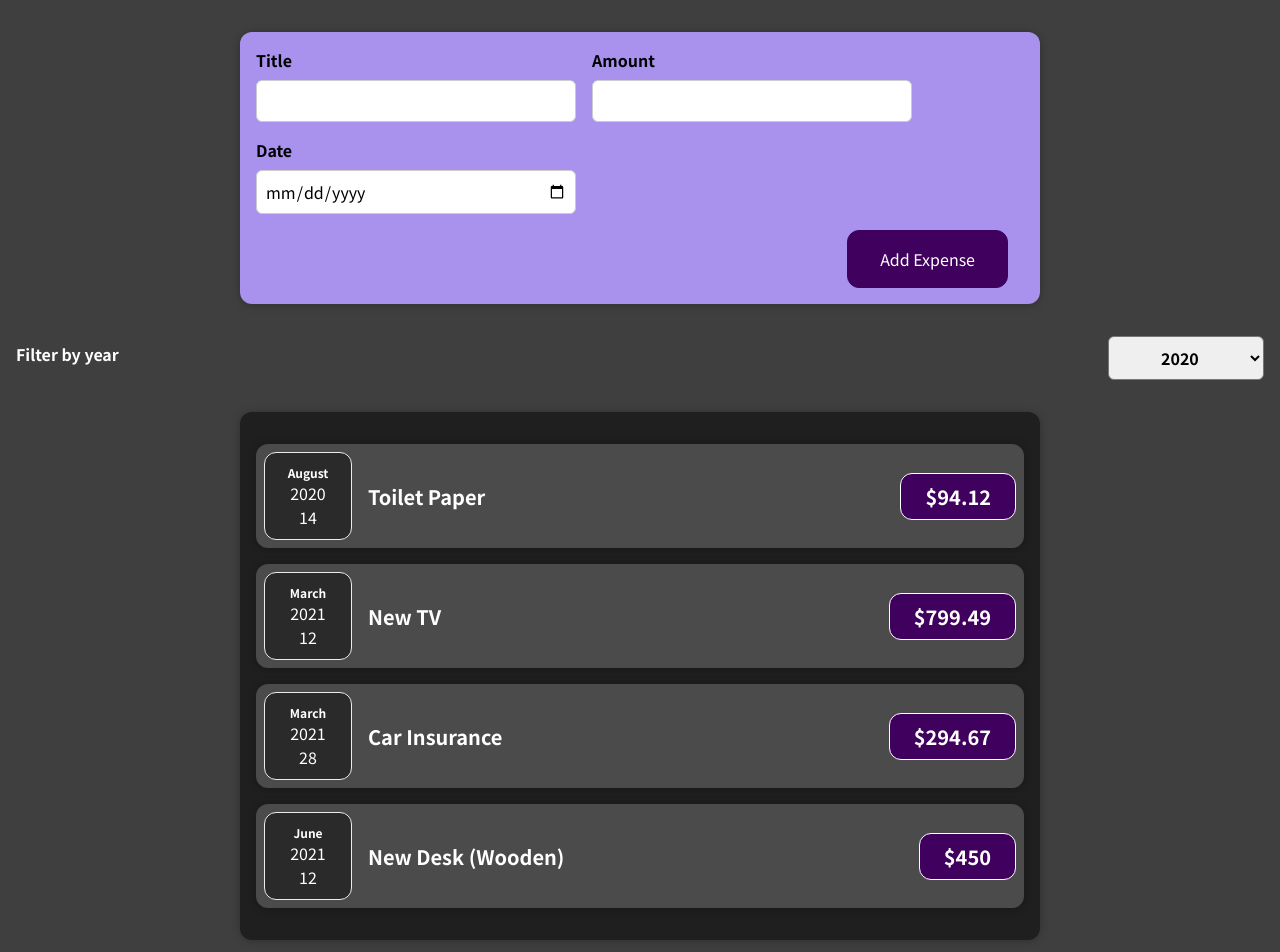
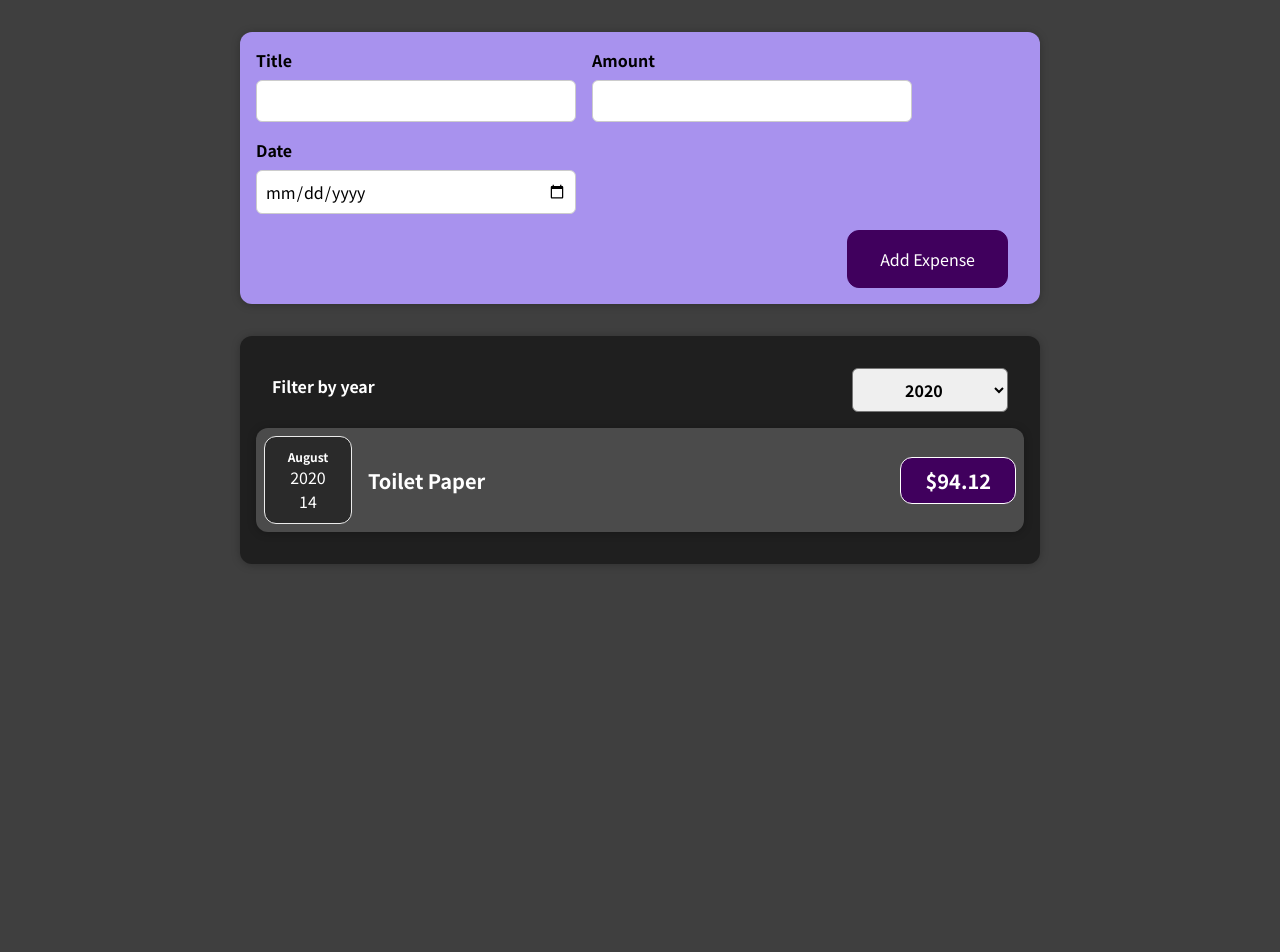
Before and after one commit to i-blackburn/expense-tracker, a React (Create React App) app: page / in a window 1280 px wide. Shown: the top 952 px of the page. After the commit the page ends 800 px from the top, so only its background shows below. Built offline with nearby package versions, Linux system fonts and the light colour scheme.

Commit message:
End of part 65 commit

```diff
--- a/src/App.js
+++ b/src/App.js
@@ -1,8 +1,8 @@
 import Expenses from './components/Expenses/Expenses';
 import NewExpense from './components/NewExpense/NewExpense';
+import { useState } from 'react';
 
-const App = () => {
-	const expenses = [
+const DUMMY_EXPENSES = [
 	{
 		id: 'e1',
 		title: 'Toilet Paper',
@@ -24,9 +24,13 @@
 	}
 ];
 
+const App = () => {
+	const [expenses, setExpenses] = useState(DUMMY_EXPENSES);
+
 	const addExpenseHandler = (expense) => {
-		console.log('In App.js');
-		console.log(expense);
+		setExpenses((prevExpenses) => {
+			return [expense, ...prevExpenses];
+		});
 	};
 
 	return (
--- a/src/components/Expenses/Expenses.js
+++ b/src/components/Expenses/Expenses.js
@@ -9,33 +9,24 @@
 	const filterChangeHandler = (selectedYear) => {
 		setFilteredYear(selectedYear);
 	};
+	const filteredExpenses = props.expenses.filter((expense) => {
+		return expense.date.getFullYear().toString() === filteredYear;
+	});
 	return (
 		<div>
-			<ExpensesFilter
-				selectedYear={filteredYear}
-				onChangeFilter={filterChangeHandler}
-			/>
 			<Card className="expenses">
-				<ExpenseItem
-					title={props.expenses[0].title}
-					amount={props.expenses[0].amount}
-					date={props.expenses[0].date}
-				></ExpenseItem>
-				<ExpenseItem
-					title={props.expenses[1].title}
-					amount={props.expenses[1].amount}
-					date={props.expenses[1].date}
-				></ExpenseItem>
-				<ExpenseItem
-					title={props.expenses[2].title}
-					amount={props.expenses[2].amount}
-					date={props.expenses[2].date}
-				></ExpenseItem>
-				<ExpenseItem
-					title={props.expenses[3].title}
-					amount={props.expenses[3].amount}
-					date={props.expenses[3].date}
-				></ExpenseItem>
+				<ExpensesFilter
+					selectedYear={filteredYear}
+					onChangeFilter={filterChangeHandler}
+				/>
+				{filteredExpenses.map((expense) => (
+					<ExpenseItem
+						key={expense.id}
+						title={expense.title}
+						amount={expense.amount}
+						date={expense.date}
+					/>
+				))}
 			</Card>
 		</div>
 	);
```
Also changed, not shown: 1 other file (tests, documents, lock files or other folders). Lines whose indentation alone changed are shown as unchanged.
